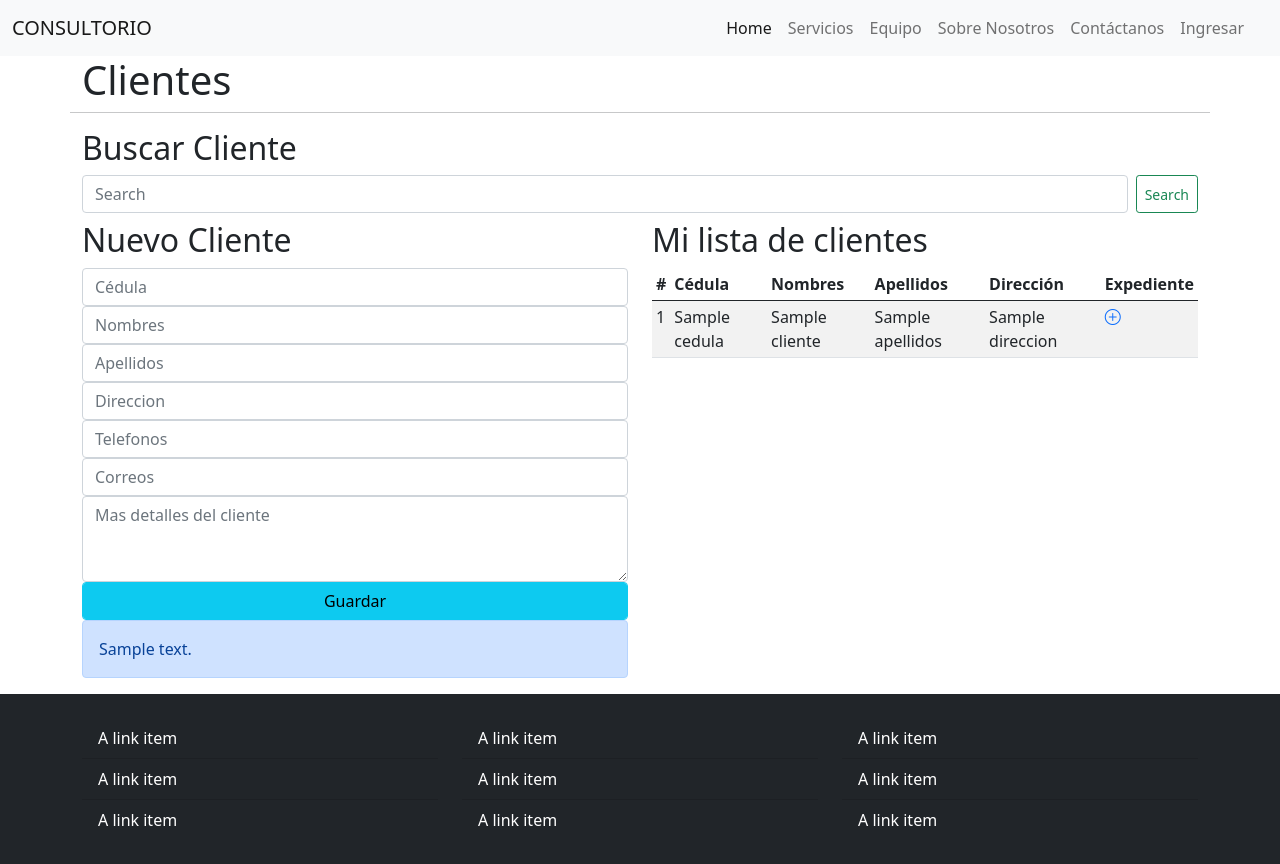
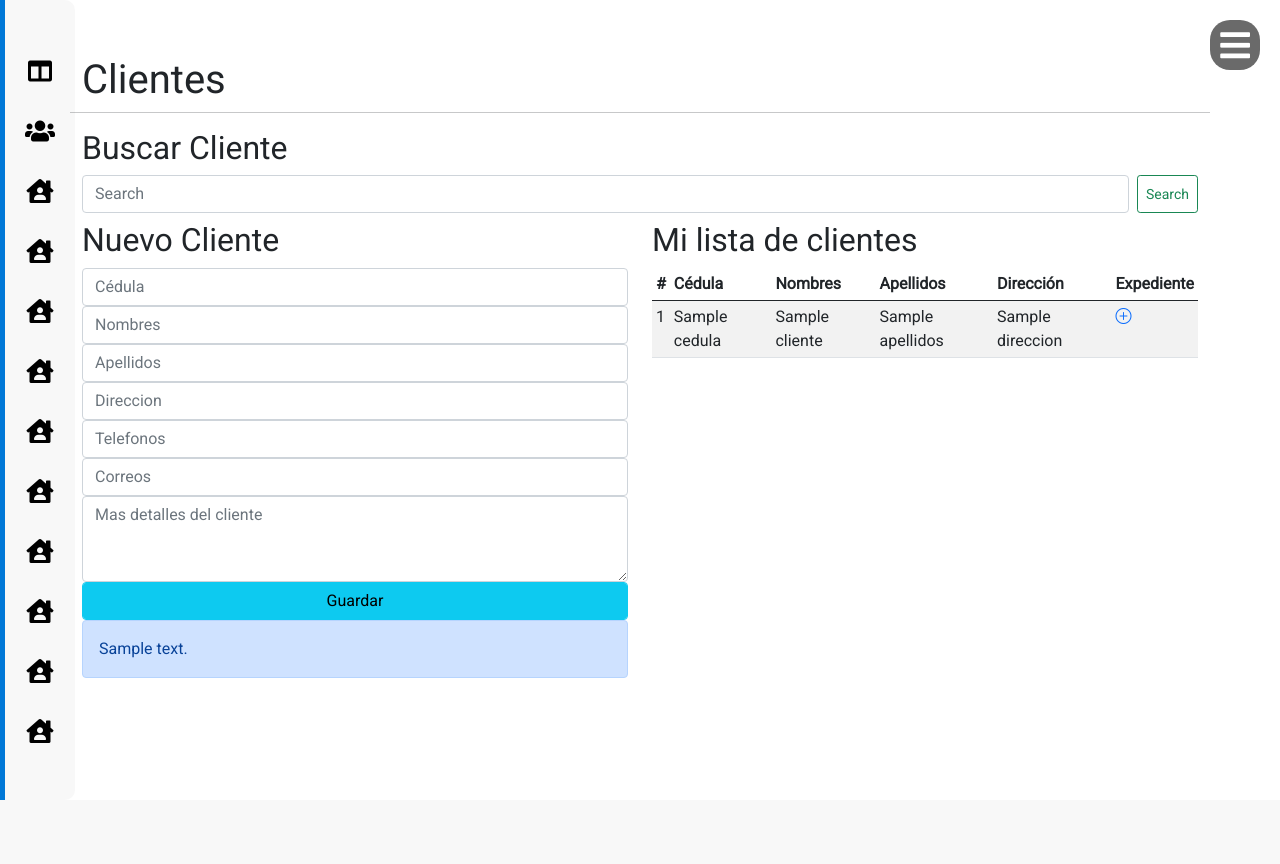
Before and after one commit to SecretBaseLab/consultorio, a PHP site: template views/cliente.twig in a window 1280 px wide. After the commit the page ends 800 px from the top, so only its background shows below. Run offline with PHP 8.4, Linux system fonts and the light colour scheme; the template is opened without the code that fills it: most values are stand-ins (such as "Sample title", 1, 10 or a date in 2020); some libraries are stand-ins or nearby versions.

Commit message:
terminando sidebar

```diff
--- a/public/css/assets.css
+++ b/public/css/assets.css
@@ -6,10 +6,16 @@
     --background_home: rgba(67, 135, 244, 0.6);
     --card_glass_color: rgba(255, 255, 255, 0.3);
     --card_glass_color_dark: rgba(0, 0, 0, 0.1);
+    --sidebar_background: rgba(230, 230, 230, 0.3);
+    --sidebar_selected_item: #0078d7;
+    --sidebar_item_hover: rgba(0, 0, 0, 0.1);
+    --sidebar_selected_item_text: #ffffff;
+
 
     /* assets */
     --background_img_home: url("../public/uploads/home-background.jpg");
-    --blur_cristal_mode: 26px;
+    --blur_cristal_mode: 30px;
     /* END home */
 
+
 }
--- a/views/cliente.twig
+++ b/views/cliente.twig
@@ -3,6 +3,11 @@
 {% block title %}
 Clientes |
 {{ parent() }}
+{% endblock %}
+
+{% block navbar %}
+  {% use "sidebar.twig" %}
+  {{ block('sidebar') }}
 {% endblock %}
 
 {% block plantilla %}
@@ -71,3 +76,6 @@ Clientes |
 
 </div>
 {% endblock %}
+
+{% block footer %}{% endblock %}
+{% block scripts %}{% endblock %}
--- a/views/main.twig
+++ b/views/main.twig
@@ -13,8 +13,8 @@
 		<link href="https://cdn.jsdelivr.net/npm/bootstrap@5.1.0/dist/css/bootstrap.min.css" rel="stylesheet" integrity="sha384-KyZXEAg3QhqLMpG8r+8fhAXLRk2vvoC2f3B09zVXn8CA5QIVfZOJ3BCsw2P0p/We" crossorigin="anonymous">
         <link rel="stylesheet" href="https://cdn.jsdelivr.net/npm/bootstrap-icons@1.5.0/font/bootstrap-icons.css">
 		<link rel="stylesheet" href="https://use.fontawesome.com/releases/v5.15.4/css/all.css" integrity="sha384-DyZ88mC6Up2uqS4h/KRgHuoeGwBcD4Ng9SiP4dIRy0EXTlnuz47vAwmeGwVChigm" crossorigin="anonymous">
-		<link rel="stylesheet" href="/public/css/assets.css">
 
+		<link rel="stylesheet" href="../public/css/assets.css">
 		{% block styles %}{% endblock %}
 
 	</head>
@@ -84,8 +84,11 @@
 		{% endblock %}
 
 		<script src="https://cdn.jsdelivr.net/npm/bootstrap@5.1.0/dist/js/bootstrap.bundle.min.js" integrity="sha384-U1DAWAznBHeqEIlVSCgzq+c9gqGAJn5c/t99JyeKa9xxaYpSvHU5awsuZVVFIhvj" crossorigin="anonymous"></script>
+
+		{% block scripts %}
 		<script src="https://code.jquery.com/jquery-3.6.0.min.js" integrity="sha256-/xUj+3OJU5yExlq6GSYGSHk7tPXikynS7ogEvDej/m4=" crossorigin="anonymous"></script>
 		<script src="https://cdn.jsdelivr.net/npm/axios/dist/axios.min.js"></script>
+		{% endblock %}
 	</body>
 
 </html>
--- /dev/null
+++ b/views/sidebar.twig
@@ -0,0 +1,223 @@
+{% block sidebar %}
+<style>
+ @import url('https://fonts.googleapis.com/css2?family=Roboto&display=swap');
+
+*{
+    margin: 0;
+    padding: 0;
+    box-sizing: border-box;
+    font-family: 'Roboto', sans-serif;
+}
+
+body{
+    /* min-height: 100vh; */
+}
+.sidebar{
+    height: 100%;
+
+    position: fixed;
+    top: 0;
+    left: 0;
+    width: 70px;
+    border-radius: 0 10px 10px 0;
+    box-sizing: initial;
+    border-left: 5px solid var(--sidebar_selected_item);
+    background: var(--sidebar_background);
+        -webkit-backdrop-filter: blur(var(--blur_cristal_mode));
+        backdrop-filter: blur(var(--blur_cristal_mode));
+    transition: width 0.2s;
+
+    overflow-x: hidden;
+}
+ .sidebar::-webkit-scrollbar {
+   display: none;
+}
+.sidebar.active{    /*pa volver a mostrar el menu*/
+    width: 250px;
+}
+.sidebar ul{
+    /* position: absolute; */
+    top: 0;
+    left: 0;
+    width: 100%;
+    padding-left: 5px;
+    padding-top: 40px;
+}
+.sidebar ul li{
+    position: relative;
+    list-style: none;
+    width: 100%;
+    border-radius: 20px 0 0 20px;
+}
+.sidebar ul li:hover{
+    background: var(--sidebar_item_hover);
+}
+.sidebar ul li.active{
+    background: var(--sidebar_selected_item);
+}
+
+/* .sidebar ul li b:nth-child(1){
+    position: absolute;
+    top: -20px;
+    height: 20px;
+    width: 100%;
+    background: #fff;
+    display: none;
+}
+.sidebar ul li b:nth-child(1)::before{
+    content:'';
+    position: absolute;
+    top: 0;
+    left: 0;
+    width: 100%;
+    height:100%;
+    background: #b6b6b6;
+    border-bottom-right-radius: 20px;
+}
+.sidebar ul li b:nth-child(2){
+    position: absolute;
+    bottom: -20px;
+    height: 20px;
+    width: 100%;
+    background: #fff;
+    display: none;
+}
+.sidebar ul li b:nth-child(2)::before{
+    content:'';
+    position: absolute;
+    top: 0;
+    left: 0;
+    width: 100%;
+    height:100%;
+    background: #b6b6b6;
+    border-top-right-radius: 20px;
+}
+.sidebar ul li.active b:nth-child(1),
+.sidebar ul li.active b:nth-child(2){
+    display: block;
+} */
+
+.sidebar ul li a{
+    position: relative;
+    display:block;
+    width: 100%;
+    display: flex;
+    text-decoration: none;
+    color: #000000;
+}
+.sidebar ul li.active a{
+    color: var(--sidebar_selected_item_text);
+}
+.sidebar ul li a .icon{
+    position: relative;
+    display:block;
+    min-width: 60px;
+    height: 60px;
+    line-height: 70px;
+    text-align: center;
+}
+.sidebar ul li a .icon i{
+    font-size: 1.5em;
+}
+.sidebar ul li a .title{
+    position:relative;
+    display:block;
+    padding-left: 10px;
+    height: 60px;
+    line-height: 60px;
+    white-space: normal; /* pa acomodar el texto en la pantalla */
+}
+
+.toggle{
+    position: absolute;
+    top: 20px;
+    right: 20px;
+    width: 50px;
+    height: 50px;
+    background: #6a6a6a;
+    border-radius: 20px;
+    cursor: pointer;
+
+    display: flex;
+    justify-content: center;
+    align-items: center;
+}
+.toggle.active{
+    background: var(--sidebar_selected_item);
+}
+.toggle i{
+    position: absolute;
+    color: white;
+    font-size: 34px;
+    display: none;
+}
+.toggle i.open,
+.toggle.active i.close{
+    display: block;
+}
+.toggle.active i.open,
+.toggle i.close{
+    display: none;
+}
+@media only screen and (max-width: 768px) {
+  /* For mobile phones: */
+  .sidebar{
+    width: 0;
+  }
+}
+</style>
+
+<div class="toggle">
+    <i class="fas fa-bars open"></i>
+    <i class="fas fa-times close"></i>
+</div>
+<div class="sidebar">
+    <ul>
+        <li class="lista">
+            <a href="/dashboard">
+                <span class="icon"><i class="fas fa-columns"></i></span>
+                <span class="title">Dashboard</span>
+            </a>
+        </li>
+        <li class="lista">
+            <a href="/clientes">
+                <span class="icon"><i class="fas fa-users"></i></span>
+                <span class="title">Clientes</span>
+            </a>
+        </li>
+        {% for row in [1,2,3, 4, 5, 6, 7, 8, 9, 10] %}
+        <li class="lista">
+            <a href="#">
+                <span class="icon"><i class="fas fa-house-user"></i></span>
+                <span class="title">Item {{row}}</span>
+            </a>
+        </li>
+        {% endfor %}
+    </ul>
+</div>
+
+
+
+<script>
+    //control del toggle
+    let menuToggle = document.querySelector('.toggle')
+    let sidebar = document.querySelector('.sidebar')
+    menuToggle.onclick = ()=>{
+        menuToggle.classList.toggle('active')   //metodo para alternar una clase
+        sidebar.classList.toggle('active')
+    }
+    // control del elemento activo
+    let lista = document.querySelectorAll('.lista');
+    for (let i = 0; i < lista.length; i++) {
+        lista[i].onclick = ()=>{
+            let j=0;
+            while (j < lista.length) {
+                lista[j++].className='lista';
+            }
+            lista[i].className = 'lista active';
+        }
+
+    }
+
+</script>
+{% endblock %}
```
Also changed, not shown: views/dashboard.twig (+4 -25 lines), views/index.twig (+6 -2 lines), views/login.twig (+5 -4 lines).
